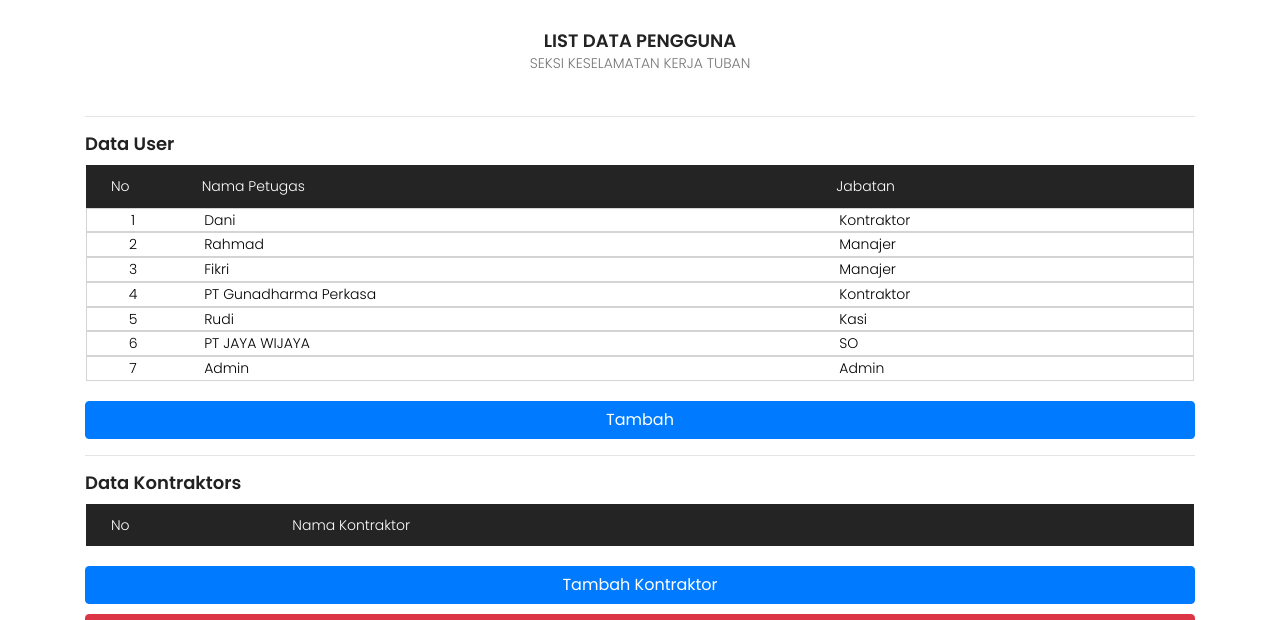
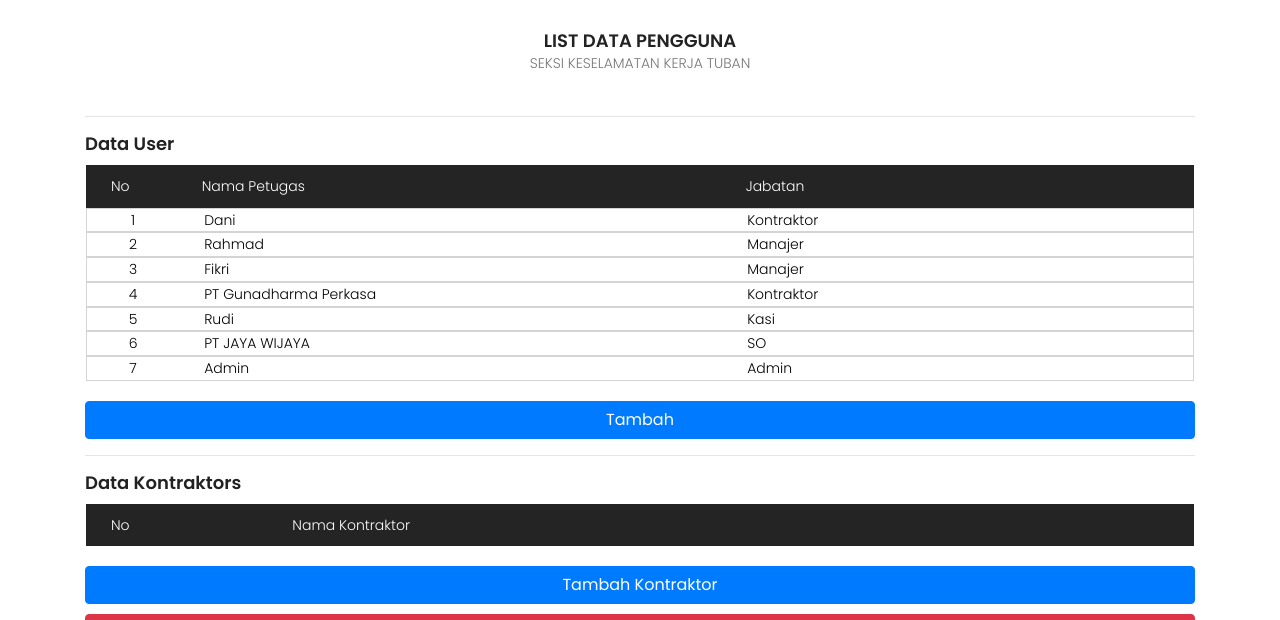
Before and after one commit to chalidade/inspeksi_semen_indonesia, a PHP site: page /admin/manage-user.php in a window 1280 px wide. Shown: the part 336-956 px from the top of the page. Run offline with PHP 8.4, Linux system fonts and the light colour scheme; data comes from the database, SQL or seed files in the repository; data that the repository does not hold is empty; some libraries are stand-ins or nearby versions.

Commit message:
Bug Fix Manage user

```diff
--- a/admin/manage-user.php
+++ b/admin/manage-user.php
@@ -16,7 +16,7 @@
           <div class="col-1">
             No
           </div>
-          <div class="col-7">
+          <div class="col-6">
             Nama Petugas
           </div>
           <div class="col-4">
@@ -33,7 +33,7 @@
           <div class="col-1" style="text-align:center">
             <?php echo $no;$no++; ?>
           </div>
-          <div class="col-7">
+          <div class="col-6">
             <font style="padding-left:10px;" data-toggle="modal" data-target="#nama<?php echo $row[0]; ?>"><?php echo $row[1]; ?></font>
             <!-- Modal -->
             <div class="modal fade" id="nama<?php echo $row[0]; ?>" tabindex="-1" role="dialog" aria-labelledby="exampleModalLabel" aria-hidden="true">
```
